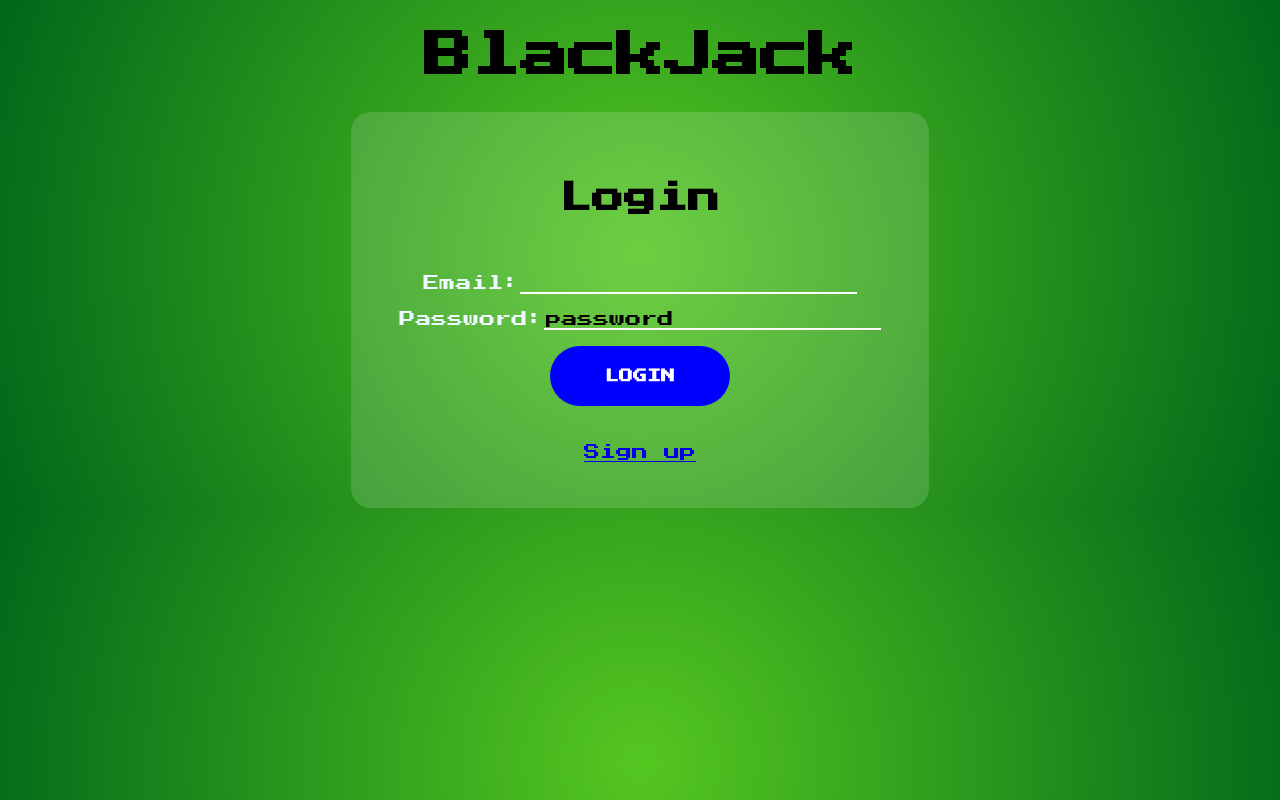
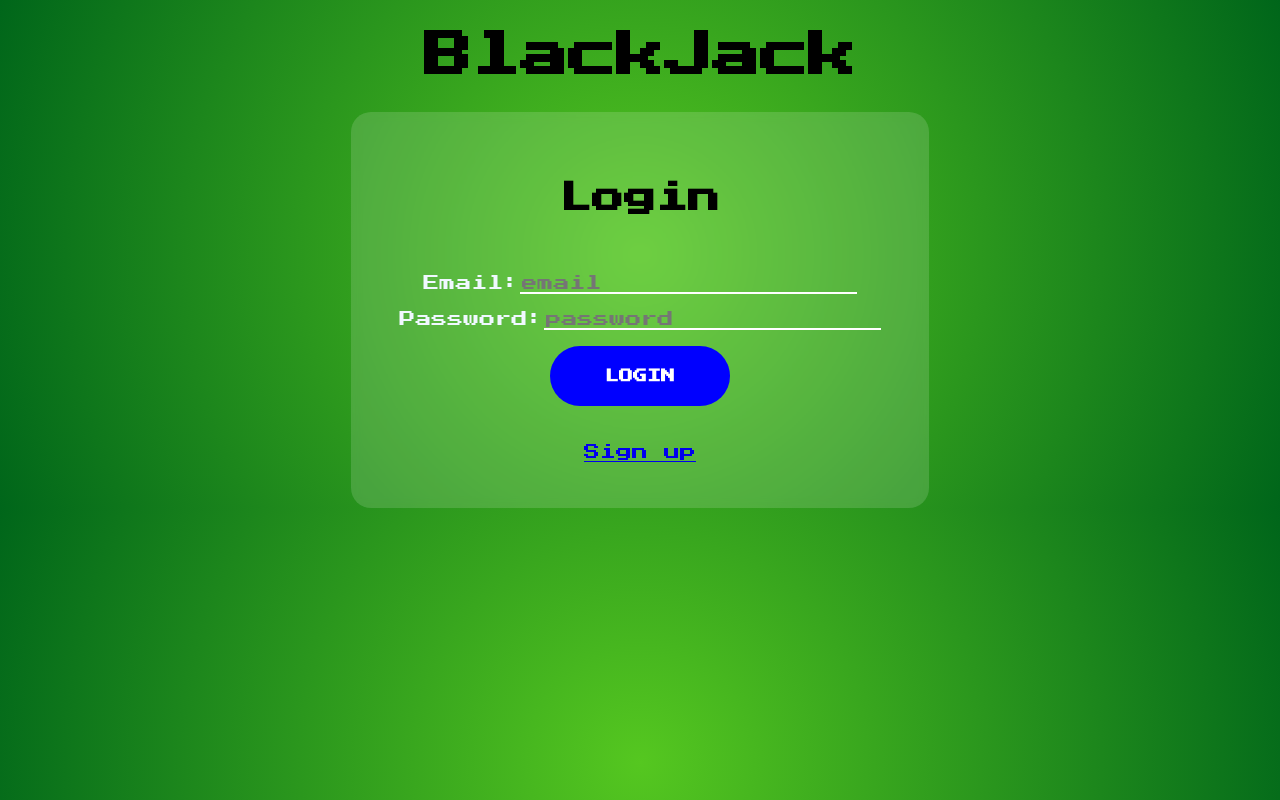
Before and after one commit to Chase78712002/Blackjack-Showdown, a React (Create React App) app in the folder client/: page / in a window 1280 px wide. Built offline with nearby package versions, Linux system fonts and the light colour scheme; no server answers.

Commit message:
Add placeholders for email, password, and username input.

```diff
--- a/client/src/organisms/LoginForm.js
+++ b/client/src/organisms/LoginForm.js
@@ -8,7 +8,7 @@ export default function LoginForm(props) {
   const { updateUser } = props;
   const initialFormState = {
     email: '',
-    password: 'password'
+    password: ''
   };
   const [formData, setFormData] = useState({ ...initialFormState });
   const [userError, setUserError] = useState(null);
@@ -37,6 +37,7 @@ export default function LoginForm(props) {
             name='email'
             onChange={handleChange}
             value={formData.email}
+            placeholder="email"
           />
         </label>
         <br />
@@ -44,10 +45,11 @@ export default function LoginForm(props) {
           Password:
           <input
             id='password'
-            type='text'
+            type='password'
             name='password'
             onChange={handleChange}
             value={formData.password}
+            placeholder="password"
           />
         </label>
         <br />
```
Also changed, not shown: 1 other file (tests, documents, lock files or other folders).
